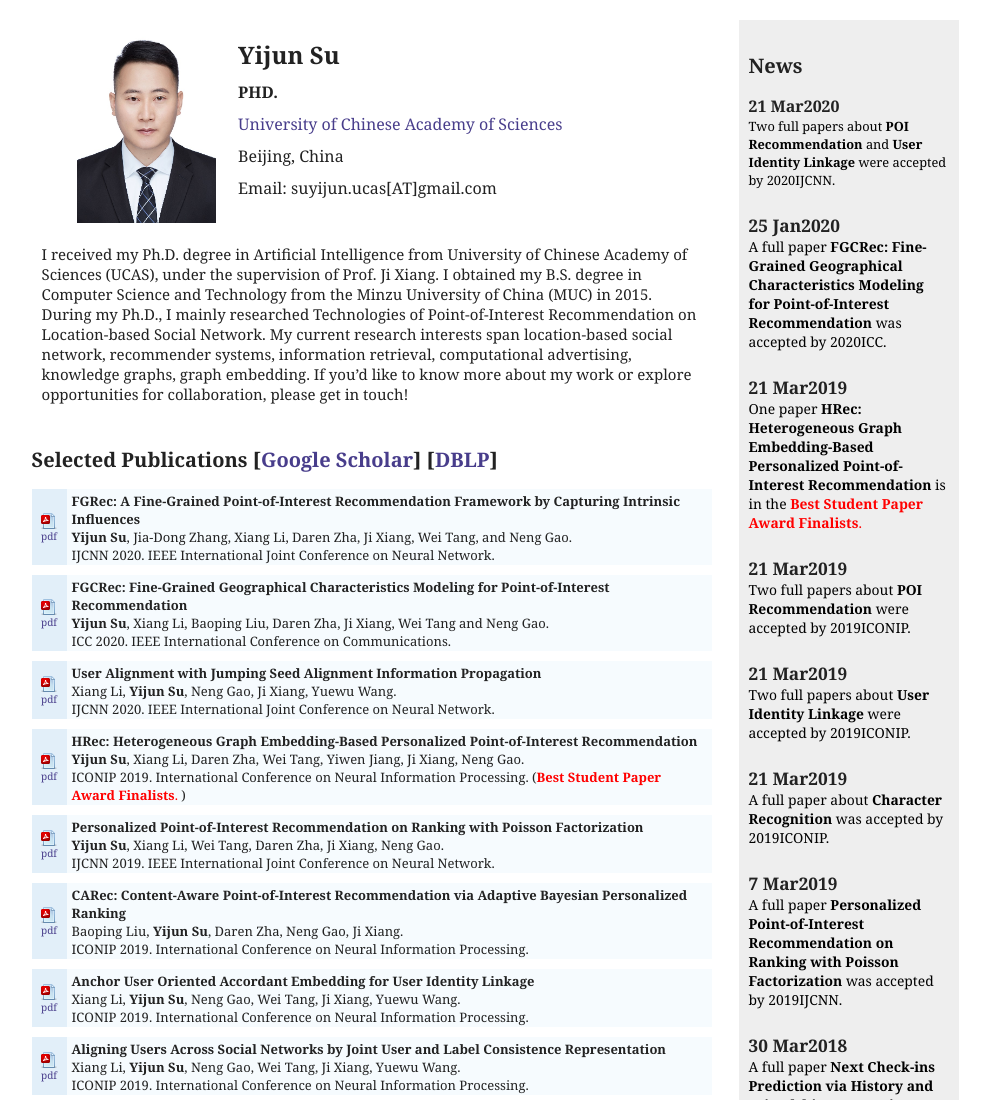
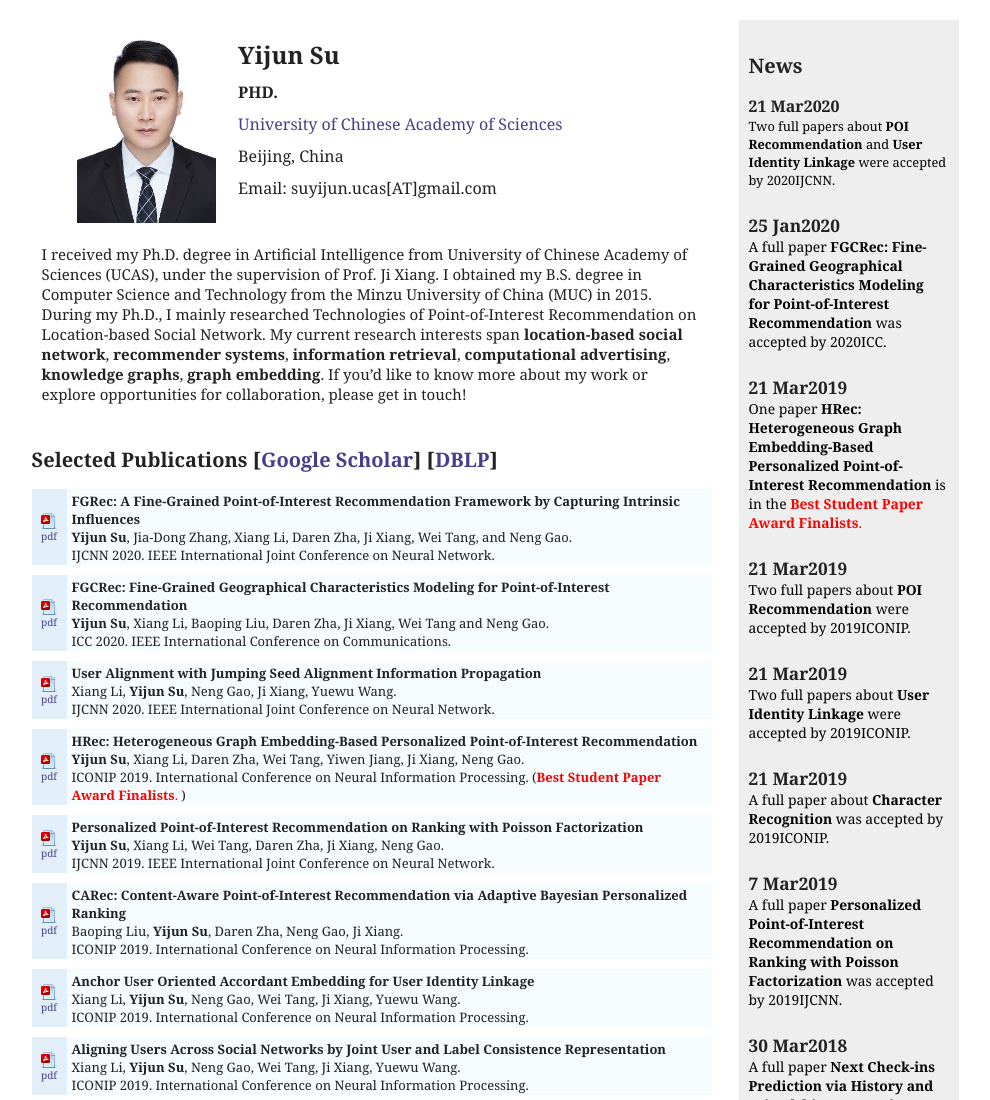
Before and after one commit to ShawnSu007/yijunsu.github.io-1, a plain HTML site: page index.html in a window 1280 px wide. Shown: the top 1100 px of the page, without its empty margins (145-1135 px from the left). Drawn offline with Linux system fonts and the light colour scheme.

Commit message:
Add files via upload

```diff
--- a/index.html
+++ b/index.html
@@ -106,7 +106,7 @@
 I received my Ph.D. degree in Artificial Intelligence from University of Chinese Academy of Sciences (UCAS), under the supervision of Prof. Ji Xiang.
 I obtained my B.S. degree in Computer Science and Technology from the Minzu University of China (MUC) in 2015.
 During my Ph.D., I mainly researched Technologies of Point-of-Interest Recommendation on Location-based Social Network.
-My current research interests span location-based social network, recommender systems, information retrieval, computational advertising, knowledge graphs, graph embedding.
+My current research interests span <b>location-based social network</b>, <b>recommender systems</b>, <b>information retrieval</b>, <b>computational advertising</b>, <b>knowledge graphs</b>, <b>graph embedding</b>.
 If you’d like to know more about my work or explore opportunities for collaboration, please get in touch!
 </div>
 
```
